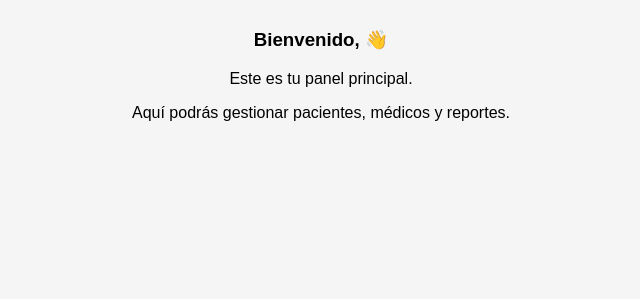
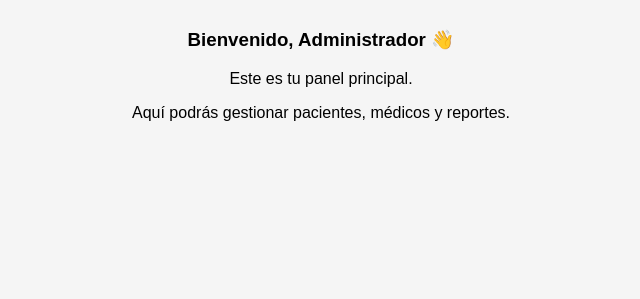
Before and after one commit to Artoras-code/Proyecto-integrado-hospital, a Django app: page /dashboard/ in a window 1280 px wide. Shown: the part 99-398 px from the top of the page, without its empty margins (319-959 px from the left). Run offline with Django 5.2, Linux system fonts and the light colour scheme; parts of the project's set-up code (start-up, migrations or seed data) failed here and were passed over.

Commit message:
correccion de errores

```diff
--- a/sistema_hospital/dashboard/templates/dashboard/dashboard.html
+++ b/sistema_hospital/dashboard/templates/dashboard/dashboard.html
@@ -34,7 +34,7 @@
         <a href="{% url 'logout' %}" class="logout">Cerrar sesión</a>
     </header>
     <div class="container">
-        <h3>Bienvenido, {{ user.username }} 👋</h3>
+        <h3>Bienvenido, Administrador 👋</h3>
         <p>Este es tu panel principal.</p>
         <p>Aquí podrás gestionar pacientes, médicos y reportes.</p>
     </div>
```
